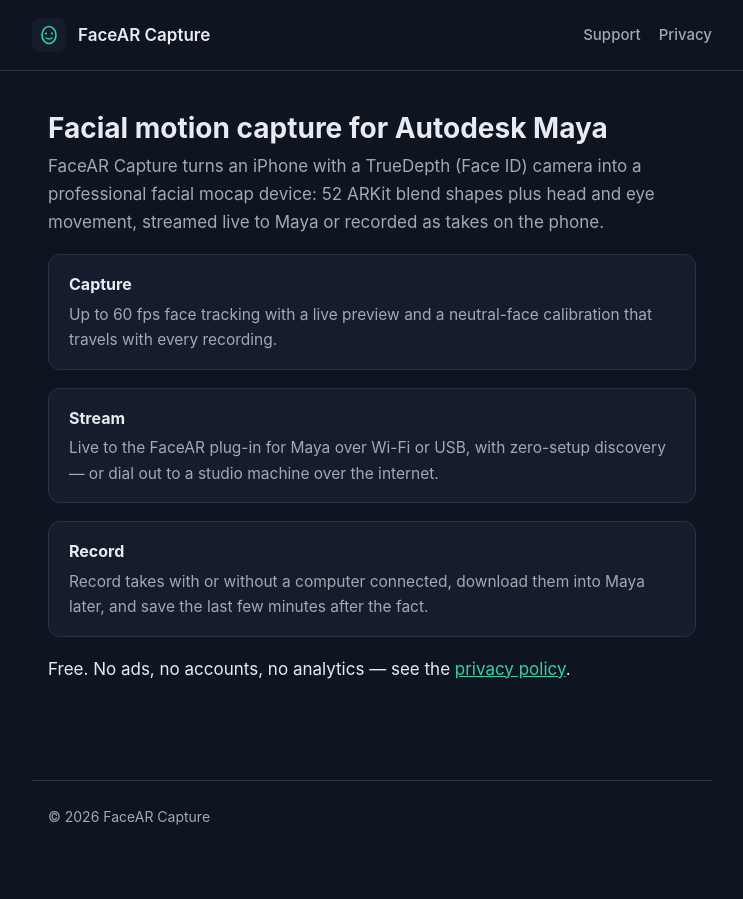
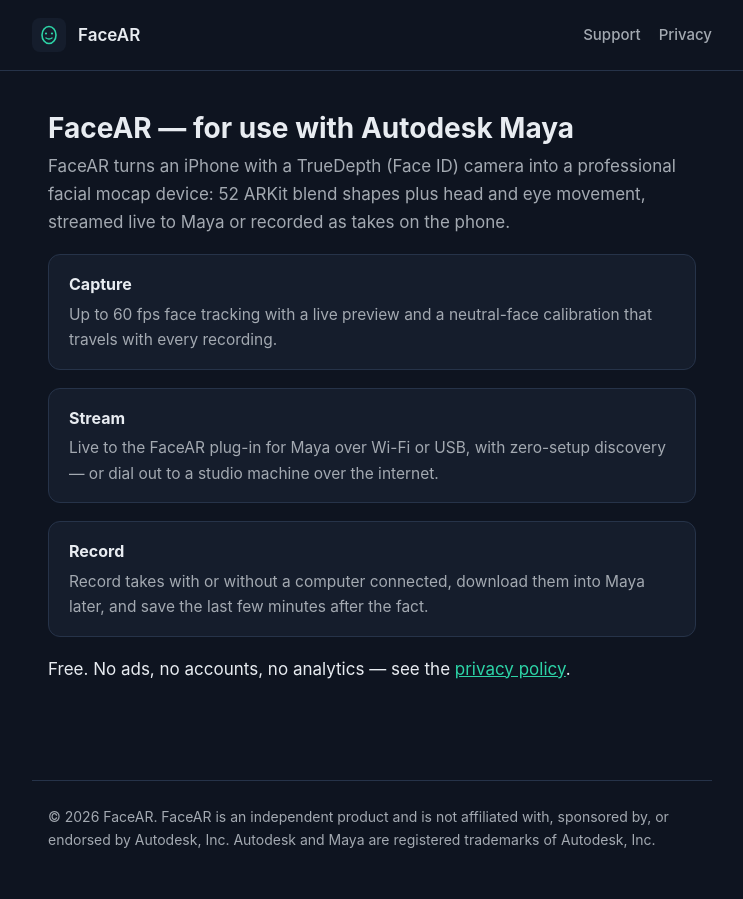
Before and after one commit to kyndred/facear-site, a plain HTML site: page index.html in a window 1280 px wide. Shown: the whole page, without its empty margins (268-1011 px from the left). Before the commit the page ends 876 px from the top, so only its background shows below. Drawn offline with Linux system fonts and the light colour scheme.

Commit message:
Rename to FaceAR; Autodesk trademark and non-affiliation notice
Co-Authored-By: Claude Fable 5 <noreply@anthropic.com>

```diff
--- a/index.html
+++ b/index.html
@@ -3,20 +3,20 @@
 <head>
 <meta charset="utf-8">
 <meta name="viewport" content="width=device-width, initial-scale=1">
-<title>FaceAR Capture</title>
+<title>FaceAR</title>
 <link rel="stylesheet" href="style.css">
 </head>
 <body>
 <header class="site">
   <div class="inner">
     <span class="mark"><svg width="20" height="20" viewBox="0 0 20 20"><ellipse cx="10" cy="10" rx="7" ry="8.5" fill="none" stroke="#2dd4a7" stroke-width="1.6"/><circle cx="7" cy="8.5" r="1.1" fill="#2dd4a7"/><circle cx="13" cy="8.5" r="1.1" fill="#2dd4a7"/><path d="M7 13 Q10 15 13 13" fill="none" stroke="#2dd4a7" stroke-width="1.4" stroke-linecap="round"/></svg></span>
-    <a href="index.html">FaceAR Capture</a>
+    <a href="index.html">FaceAR</a>
     <nav><a href="support.html">Support</a><a href="privacy.html">Privacy</a></nav>
   </div>
 </header>
 <main>
-<h1>Facial motion capture for Autodesk Maya</h1>
-<p class="lead">FaceAR Capture turns an iPhone with a TrueDepth (Face&nbsp;ID)
+<h1>FaceAR — for use with Autodesk Maya</h1>
+<p class="lead">FaceAR turns an iPhone with a TrueDepth (Face&nbsp;ID)
 camera into a professional facial mocap device: 52 ARKit blend shapes plus
 head and eye movement, streamed live to Maya or recorded as takes on the
 phone.</p>
@@ -40,6 +40,6 @@ phone.</p>
 <p>Free. No ads, no accounts, no analytics — see the
 <a href="privacy.html">privacy policy</a>.</p>
 </main>
-<footer>© 2026 FaceAR Capture</footer>
+<footer>© 2026 FaceAR. FaceAR is an independent product and is not affiliated with, sponsored by, or endorsed by Autodesk, Inc. Autodesk and Maya are registered trademarks of Autodesk, Inc.</footer>
 </body>
 </html>
```
Also changed, not shown: privacy.html (+5 -5 lines), support.html (+4 -4 lines).
